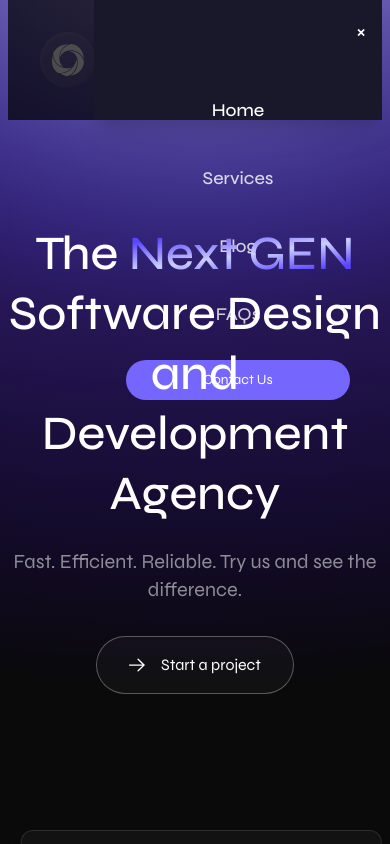
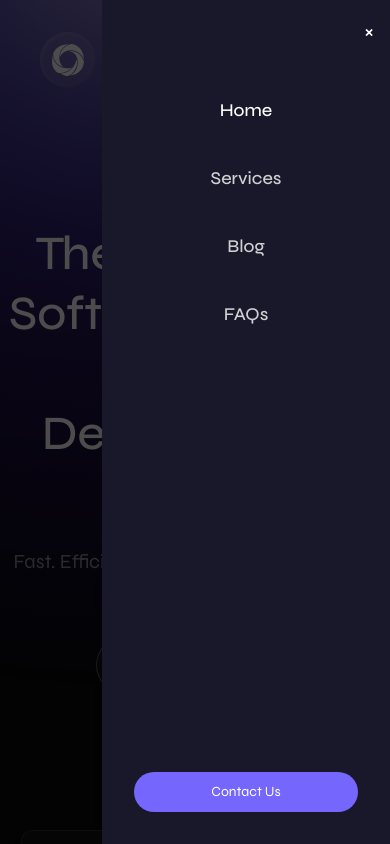
Before and after one commit to afnanahmadtariq/Devstract, a Next.js app: page / in a window 390 px wide. Both pictures are taken after a click on the button 326 px from the left and 60 px from the top of the page. Shown: the top 844 px of the page. Built offline with nearby package versions, Linux system fonts and the light colour scheme.

Commit message:
Update navigation.tsx

```diff
--- a/components/navigation.tsx
+++ b/components/navigation.tsx
@@ -4,6 +4,7 @@ import Link from "next/link"
 import { Button } from "@/components/ui/button"
 import Image from "next/image"
 import { useState, useRef, useEffect } from "react"
+import { createPortal } from "react-dom"
 
 interface NavigationProps {
   contactPage?: boolean;
@@ -42,6 +43,7 @@ export default function Navigation({ contactPage = false }: NavigationProps) {
   }
 
   return (
+    <>
       <nav className={`w-full px-8 py-8 transition-opacity duration-3000 ${showNav ? 'animate-navbar-down' : 'opacity-0'}`}>
         <div className="flex items-center justify-between">
           {/* Logo */}
@@ -81,7 +83,7 @@ export default function Navigation({ contactPage = false }: NavigationProps) {
 
           {/* Mobile Menu Button */}
           <button
-          className={contactPage ? "md:hidden flex items-center justify-center w-12 h-12 rounded-full bg-black/10 dark:bg-white/10" : "md:hidden flex items-center justify-center w-12 h-12 rounded-full filter brightness-0 invert bg-white/10"}
+            className={contactPage ? "md:hidden flex items-center justify-center w-12 h-12 rounded-full bg-black/5 dark:bg-white/10" : "md:hidden flex items-center justify-center w-12 h-12 rounded-full filter brightness-0 invert bg-white/10"}
             onClick={() => setMenuOpen(true)}
             aria-label="Open menu"
           >
@@ -105,10 +107,10 @@ export default function Navigation({ contactPage = false }: NavigationProps) {
             </Link>
           )}
         </div>
-
-      {/* Mobile Menu Overlay */}
-      {(menuOpen || menuClosing) && (
-        <div className="fixed inset-0 z-50 bg-black/70 flex justify-end">
+      </nav>
+      {/* Mobile Menu Overlay rendered via Portal */}
+      {(menuOpen || menuClosing) && typeof window !== "undefined" && createPortal(
+        <div className="fixed inset-0 z-[9999] bg-black/70 flex justify-end">
           <div
             ref={menuRef}
             className={
@@ -157,9 +159,10 @@ export default function Navigation({ contactPage = false }: NavigationProps) {
               )}
             </div>
           </div>
-        </div>
+        </div>,
+        document.body
       )}
-    </nav>
+    </>
   )
 }
 
```
Lines whose indentation alone changed are shown as unchanged.
